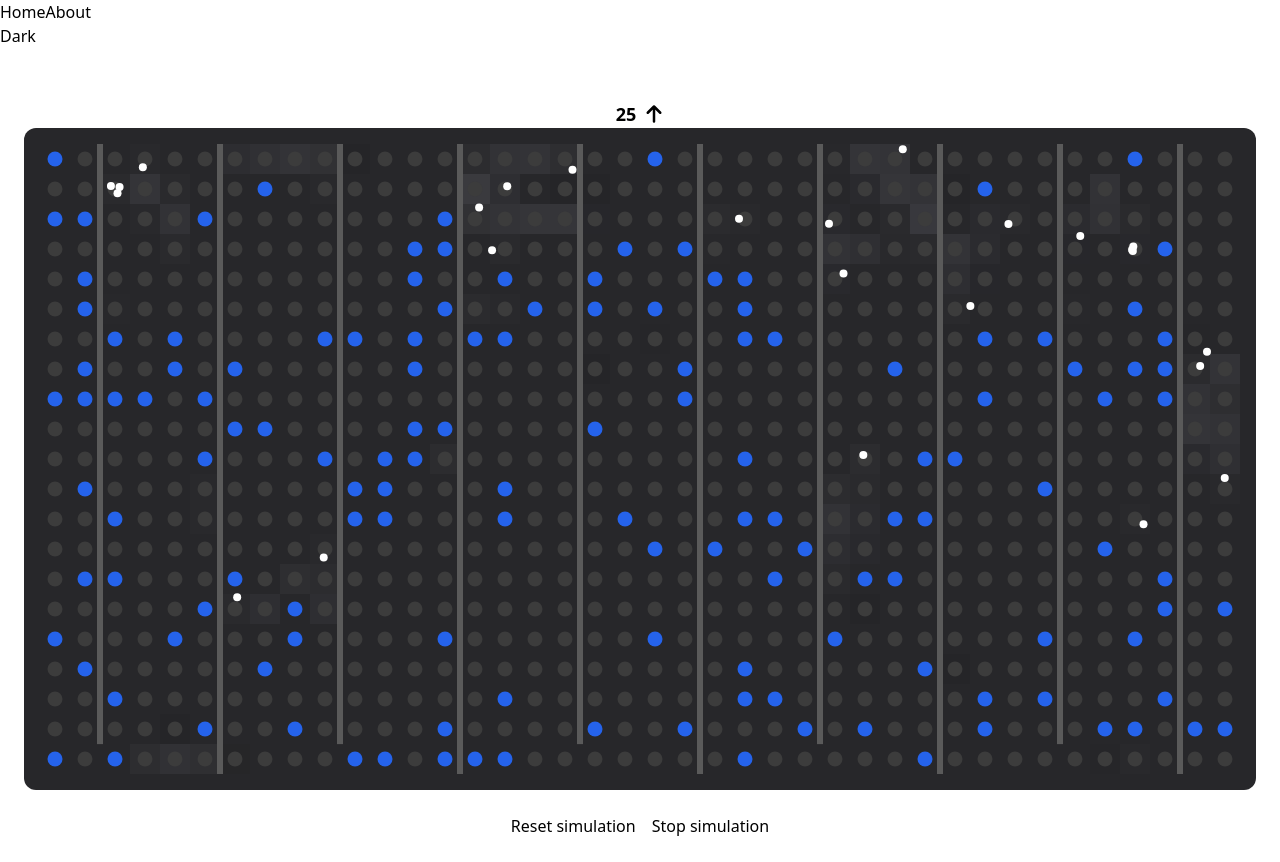
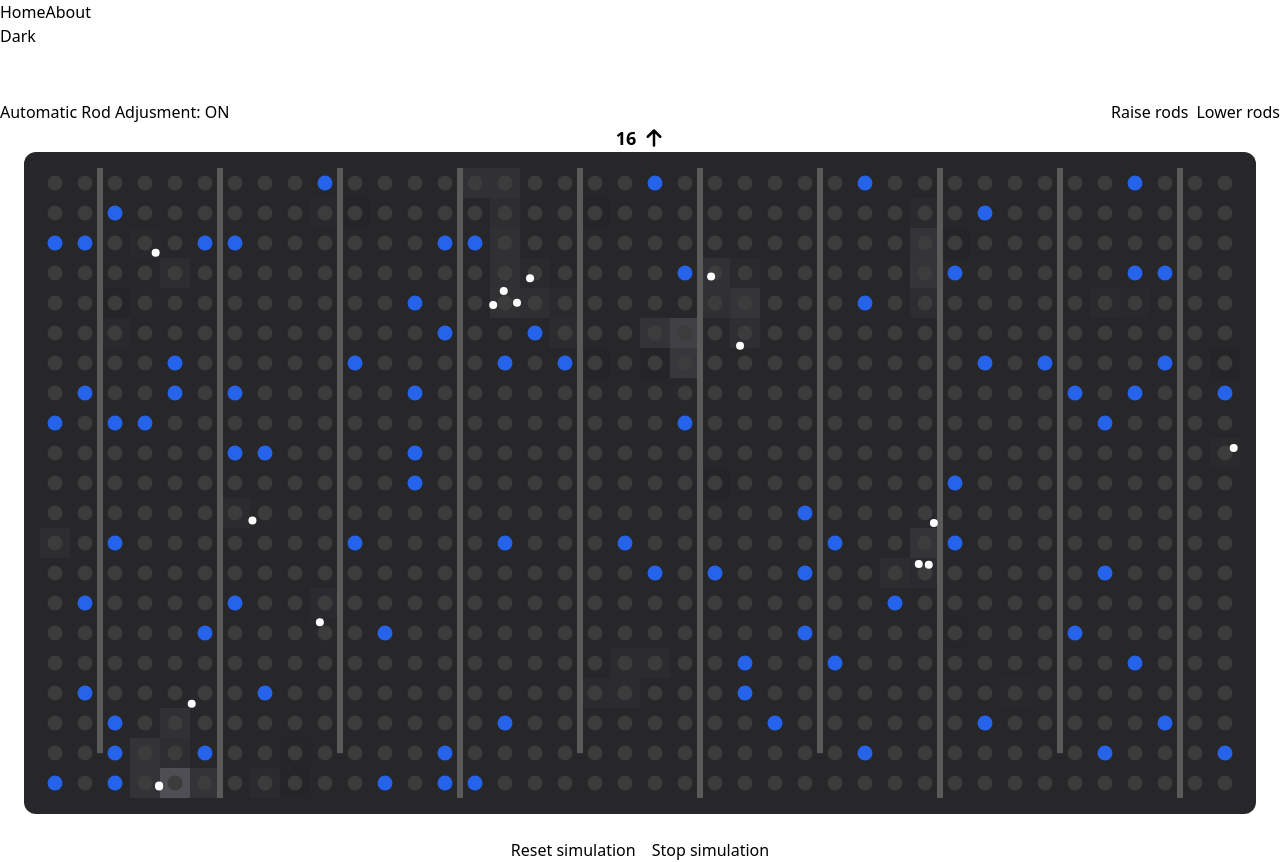
Before and after one commit to Dubbie/rbmk-visualizer, a Vue app: page / in a window 1280 px wide. Built offline with nearby package versions, Linux system fonts and the light colour scheme.

Commit message:
add uranium refill manager

```diff
--- a/src/constants.js
+++ b/src/constants.js
@@ -15,8 +15,10 @@ export const ELEMENT_TYPES = {
   },
 }
 
+export const ROD_SPEED = 0.15
+
 export const MIN_DECAY_TIME = 1000 * 1
-export const MAX_DECAY_TIME = 1000 * 90
+export const MAX_DECAY_TIME = 1000 * 120
 
 export const MIN_URANIUM_TIME = 0
 export const MAX_URANIUM_TIME = 120
@@ -27,5 +29,5 @@ export const TARGET_NEUTRON_COUNT = 40
 export const EVAPORATION_THRESHOLD = 100 // Temp at which water evaporates
 export const COOLING_RATE = 5 // Temperature decrease per cooling interval
 export const COOLING_DELAY = 0 // Delay before cooling starts
-export const HEATING_RATE = 0.6 // Temperate increase per neutron
+export const HEATING_RATE = 0.75 // Temperate increase per neutron
 export const ABSORPTION_CHANCE = 0.005 // Chance to absorb a neutron
--- a/src/models/ControlRod.js
+++ b/src/models/ControlRod.js
@@ -1,10 +1,12 @@
+import { ROD_SPEED } from '@/constants'
+
 class ControlRod {
   constructor(x, maxHeight) {
     this.x = x // x position of the control rod
     this.maxHeight = maxHeight
     this.height = maxHeight // Start at the bottom (not lifted)
     this.width = 6
-    this.speed = 0.1
+    this.speed = ROD_SPEED
   }
 
   draw(context) {
--- /dev/null
+++ b/src/models/UraniumRefillManager.js
@@ -0,0 +1,84 @@
+import { ELEMENT_TYPES } from '@/constants'
+import GridElement from './GridElement'
+import { useGameEngineStore } from '@/stores/gameEngineStore'
+
+class UraniumRefillManager {
+  constructor(grid, targetRichness) {
+    this.grid = grid // Reference to the main grid
+    this.targetRichness = targetRichness // Target percentage of uranium cells
+    this.refillInterval = null
+    this.store = useGameEngineStore()
+
+    console.log(this.store)
+    console.log(typeof this.store.replaceElement)
+  }
+
+  startRefillProcess() {
+    this.updateRichness() // Check richness and adjust timer accordingly
+
+    // Set a regular check interval to assess uranium richness level
+    this.refillInterval = setInterval(() => {
+      this.updateRichness()
+    }, 500) // Adjust every second, but adapt this to suit game speed
+  }
+
+  stopRefillProcess() {
+    if (this.refillInterval) clearInterval(this.refillInterval)
+  }
+
+  updateRichness() {
+    const currentRichness = this.calculateCurrentRichness()
+
+    // If uranium is below target, refill at a rate proportional to the deficit
+    if (currentRichness < this.targetRichness) {
+      const deficit = this.targetRichness - currentRichness
+
+      // Refill cells based on deficit
+      this.refillUranium(deficit)
+    }
+  }
+
+  calculateCurrentRichness() {
+    const totalCells = this.grid.value.length * this.grid.value[0].length
+    const uraniumCells = this.grid.value
+      .flat()
+      .filter(cell => cell.type === ELEMENT_TYPES.URANIUM.type).length
+
+    return (uraniumCells / totalCells) * 100 // Returns as percentage
+  }
+
+  refillUranium(deficit) {
+    const numCellsToRefill = Math.ceil(
+      (deficit / 100) * this.grid.value.length * this.grid.value[0].length,
+    )
+
+    for (let i = 0; i < numCellsToRefill; i++) {
+      const emptyCell = this.findEmptyCell()
+      if (emptyCell) {
+        const row = this.grid.value.findIndex(r => r.includes(emptyCell))
+        const col = this.grid.value[row].indexOf(emptyCell)
+        this.store.replaceElement(
+          row,
+          col,
+          new GridElement(ELEMENT_TYPES.URANIUM),
+        )
+      }
+    }
+  }
+
+  findEmptyCell() {
+    // Gather all empty cells
+    const emptyCells = this.grid.value
+      .flat()
+      .filter(cell => cell.type === ELEMENT_TYPES.INERT.type)
+
+    // If no empty cells are found, return null
+    if (emptyCells.length === 0) return null
+
+    // Randomly select an empty cell
+    const randomIndex = Math.floor(Math.random() * emptyCells.length)
+    return emptyCells[randomIndex]
+  }
+}
+
+export default UraniumRefillManager
--- a/src/stores/gameEngineStore.js
+++ b/src/stores/gameEngineStore.js
@@ -1,17 +1,11 @@
 // src/stores/gameEngineStore.js
 import { defineStore } from 'pinia'
 import { ref } from 'vue'
-import {
-  DEBUG,
-  ELEMENT_TYPES,
-  HEATING_RATE,
-  MAX_URANIUM_TIME,
-  MIN_URANIUM_TIME,
-  TARGET_NEUTRON_COUNT,
-} from '@/constants'
+import { ELEMENT_TYPES, HEATING_RATE, TARGET_NEUTRON_COUNT } from '@/constants'
 import GridElement from '@/models/GridElement'
 import Neutron from '@/models/Neutron'
 import ControlRod from '@/models/ControlRod'
+import UraniumRefillManager from '@/models/UraniumRefillManager'
 
 export const useGameEngineStore = defineStore('gameEngine', () => {
   const richness = 10
@@ -30,6 +24,10 @@ export const useGameEngineStore = defineStore('gameEngine', () => {
   let context = null
   let animationFrameId = null
   const isRunning = ref(true)
+  const autoAdjustRods = ref(true)
+  const rodOverrideDirection = ref(null)
+
+  let uraniumRefillManager = null
 
   // Initialize the canvas and start the game loop
   const initialize = canvasParam => {
@@ -38,13 +36,15 @@ export const useGameEngineStore = defineStore('gameEngine', () => {
     // Generate elements
     generateElements(richness)
 
+    uraniumRefillManager = new UraniumRefillManager(gridElements, richness)
+    uraniumRefillManager.startRefillProcess()
+
     if (canvas) {
       context = canvas.getContext('2d')
       drawGrid()
       createControlRods(10)
       requestAnimationFrame(gameLoop)
       setupVisibilityChangeHandler()
-      scheduleRandomUranium()
       startDecayForInertElements()
     }
   }
@@ -66,32 +66,6 @@ export const useGameEngineStore = defineStore('gameEngine', () => {
     }
   }
 
-  // Function to add uranium at a random position
-  const addRandomUranium = () => {
-    // Generate a random position within the grid
-    const randomRow = Math.floor(Math.random() * rows)
-    const randomCol = Math.floor(Math.random() * columns)
-
-    // Check if the random position is already uranium; if so, skip adding
-    if (
-      gridElements.value[randomRow][randomCol].type !==
-      ELEMENT_TYPES.URANIUM.type
-    ) {
-      replaceElement(
-        randomRow,
-        randomCol,
-        new GridElement(ELEMENT_TYPES.URANIUM),
-      )
-
-      if (DEBUG) {
-        console.log(`Added uranium at (${randomRow}, ${randomCol})`)
-      }
-    }
-
-    // Schedule the next uranium addition
-    scheduleRandomUranium()
-  }
-
   // Function to initiate decay for all inert elements
   const startDecayForInertElements = () => {
     for (let row = 0; row < rows; row++) {
@@ -104,16 +78,6 @@ export const useGameEngineStore = defineStore('gameEngine', () => {
     }
   }
 
-  // Function to schedule the next uranium addition
-  const scheduleRandomUranium = () => {
-    if (!isRunning.value) return
-    const randomDelay = Math.floor(
-      Math.random() * (MAX_URANIUM_TIME - MIN_URANIUM_TIME + 1) +
-        MIN_URANIUM_TIME,
-    )
-    setTimeout(addRandomUranium, randomDelay)
-  }
-
   // Handle visibility change to pause/resume the game loop
   const setupVisibilityChangeHandler = () => {
     document.addEventListener('visibilitychange', () => {
@@ -123,7 +87,6 @@ export const useGameEngineStore = defineStore('gameEngine', () => {
       } else {
         isRunning.value = true // Resume the game
         requestAnimationFrame(gameLoop) // Restart the game loop
-        scheduleRandomUranium()
       }
     })
   }
@@ -160,7 +123,20 @@ export const useGameEngineStore = defineStore('gameEngine', () => {
     drawGrid() // Redraw grid
     drawControlRods()
 
-    adjustControlRods()
+    if (autoAdjustRods.value) {
+      adjustControlRods()
+    } else {
+      switch (rodOverrideDirection.value) {
+        case 'lift':
+          liftRods()
+          break
+        case 'lower':
+          lowerRods()
+          break
+        default:
+          break
+      }
+    }
 
     // Draw each neutron
     for (let i = neutrons.value.length - 1; i >= 0; i--) {
@@ -255,6 +231,10 @@ export const useGameEngineStore = defineStore('gameEngine', () => {
     // Determine if we need to lower or lift control rods
     const isReducingNeutrons = currentNeutronCount > TARGET_NEUTRON_COUNT
 
+    if (rodOverrideDirection.value) {
+      rodOverrideDirection.value = null
+    }
+
     // Adjust control rods based on current neutron count
     controlRods.value.forEach((rod, index) => {
       if (index % 2 === 0) {
@@ -265,6 +245,21 @@ export const useGameEngineStore = defineStore('gameEngine', () => {
           rod.lift() // Lift rod to increase neutron count
         }
       }
+    })
+  }
+
+  const liftRods = () => {
+    if (autoAdjustRods.value) return
+
+    controlRods.value.forEach(rod => {
+      rod.lift()
+    })
+  }
+
+  const lowerRods = () => {
+    if (autoAdjustRods.value) return
+    controlRods.value.forEach(rod => {
+      rod.lower()
     })
   }
 
@@ -293,8 +288,11 @@ export const useGameEngineStore = defineStore('gameEngine', () => {
     gridElements,
     neutrons,
     isRunning,
+    autoAdjustRods,
+    rodOverrideDirection,
     explodeUranium,
     initialize,
+    replaceElement,
     reset,
     stop,
     start,
--- a/src/views/ReactorView.vue
+++ b/src/views/ReactorView.vue
@@ -7,12 +7,21 @@ import { computed } from 'vue'
 const gameEngineStore = useGameEngineStore()
 const isRunning = computed(() => gameEngineStore.isRunning)
 const neutronCount = computed(() => gameEngineStore.neutrons.length)
+const autoAdjustRods = computed(() => gameEngineStore.autoAdjustRods)
 
 const toggleGameState = () => {
   if (isRunning.value) {
     gameEngineStore.stop()
   } else {
     gameEngineStore.start()
+  }
+}
+
+const toggleAutoAdjust = () => {
+  if (autoAdjustRods.value) {
+    gameEngineStore.autoAdjustRods = false
+  } else {
+    gameEngineStore.autoAdjustRods = true
   }
 }
 
@@ -35,6 +44,21 @@ const arrowSvg = computed(() => {
       Welcome to the reactor
     </p>
 
+    <div class="flex justify-between">
+      <button @click="toggleAutoAdjust">
+        Automatic Rod Adjusment: {{ autoAdjustRods ? 'ON' : 'OFF' }}
+      </button>
+
+      <div class="flex gap-x-2">
+        <button @click="gameEngineStore.rodOverrideDirection = 'lift'">
+          Raise rods
+        </button>
+        <button @click="gameEngineStore.rodOverrideDirection = 'lower'">
+          Lower rods
+        </button>
+      </div>
+    </div>
+
     <div class="flex justify-center items-center gap-x-2">
       <p class="font-black text-lg">{{ neutronCount }}</p>
       <div v-html="arrowSvg"></div>
```
